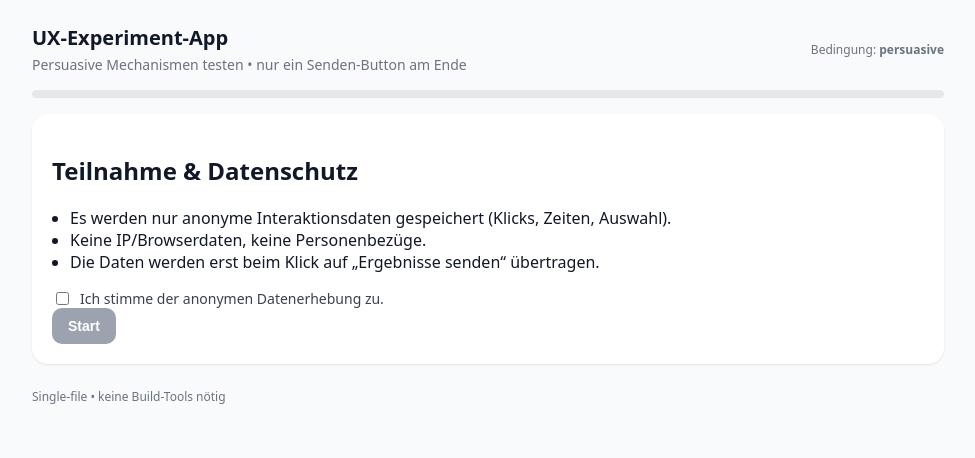
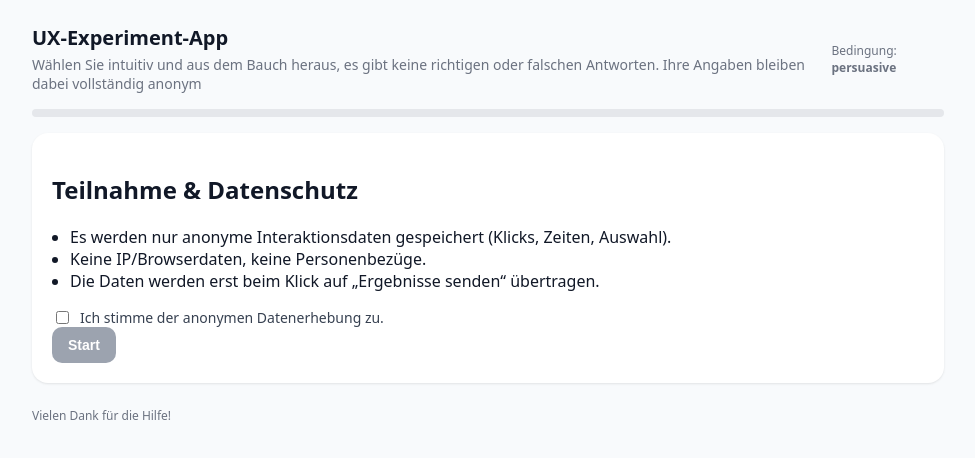
Before and after one commit to Velost2/Studi_seite, a website: page index.html in a window 1280 px wide. Shown: the whole page, without its empty margins (152-1127 px from the left). Drawn offline with Linux system fonts and the light colour scheme.

Commit message:
feineinstellung

```diff
--- a/index.html
+++ b/index.html
@@ -21,7 +21,9 @@
     <header class="header">
       <div>
         <h1 class="title">UX-Experiment-App</h1>
-        <p class="subtitle">Persuasive Mechanismen testen • nur ein Senden-Button am Ende</p>
+        <p class="subtitle">Wählen Sie intuitiv und aus dem Bauch heraus,
+          es gibt keine richtigen oder falschen Antworten.
+          Ihre Angaben bleiben dabei vollständig anonym</p>
       </div>
       <div class="meta">Bedingung: <strong id="cond">persuasive</strong></div>
     </header>
@@ -125,7 +127,7 @@
     </div>
 
     <footer class="footer">
-      <div>Single-file • keine Build-Tools nötig</div>
+      <div>Vielen Dank für die Hilfe!</div>
       <!-- Zeit-Anzeige entfernt -->
     </footer>
   </div>
```
